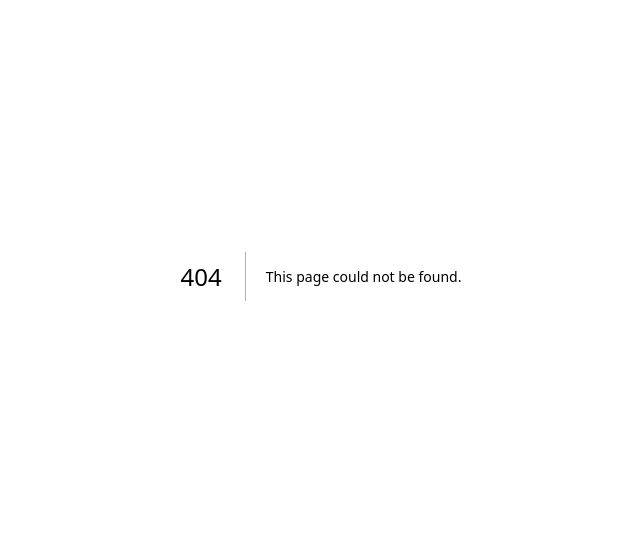
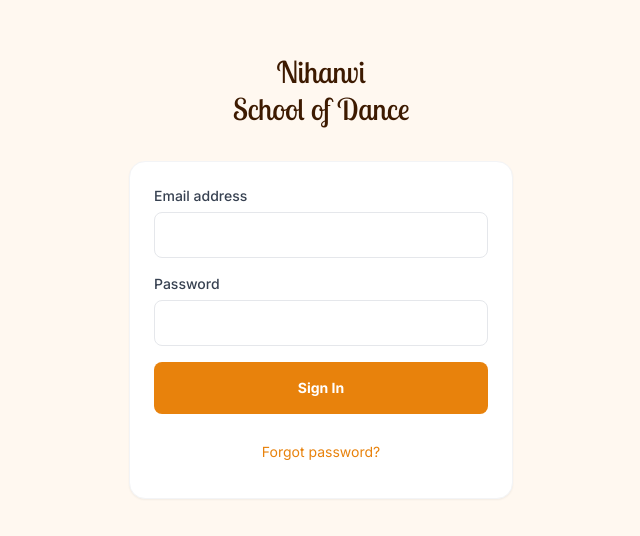
Before and after one commit to AneeshCodes/nihanvi-2.0, a Next.js app: page /login in a window 1280 px wide. Before the commit this address had no page. Shown: the part 124-660 px from the top of the page, without its empty margins (319-959 px from the left). Built offline with nearby package versions, Linux system fonts and the light colour scheme.

Commit message:
feat: login page with client-side signIn and role-based redirect

```diff
--- /dev/null
+++ b/src/app/(auth)/login/LoginForm.tsx
@@ -0,0 +1,112 @@
+// src/app/(auth)/login/LoginForm.tsx
+'use client'
+
+import { useState } from 'react'
+import { signIn, getSession } from 'next-auth/react'
+import { useRouter } from 'next/navigation'
+
+export function LoginForm() {
+  const router  = useRouter()
+  const [error,   setError]   = useState('')
+  const [loading, setLoading] = useState(false)
+
+  async function handleSubmit(e: React.FormEvent<HTMLFormElement>) {
+    e.preventDefault()
+    setError('')
+    setLoading(true)
+
+    const form     = e.currentTarget
+    const email    = (form.elements.namedItem('email')    as HTMLInputElement).value
+    const password = (form.elements.namedItem('password') as HTMLInputElement).value
+
+    const result = await signIn('credentials', { email, password, redirect: false })
+
+    if (result?.error) {
+      setError('Invalid email or password.')
+      setLoading(false)
+      return
+    }
+
+    // Read role from session to determine redirect target
+    const session = await getSession()
+    if (session?.user?.role === 'TEACHER') {
+      router.push('/dashboard')
+    } else {
+      router.push('/portal')
+    }
+  }
+
+  return (
+    <div className="bg-white rounded-2xl border border-gray-100 shadow-sm p-6">
+      {/* h2: layout's h1 is the logo above; card heading sits at h2 */}
+      <h2 className="sr-only">Sign in to Nihanvi School of Dance</h2>
+
+      <form onSubmit={handleSubmit} noValidate>
+        <div className="mb-4">
+          <label htmlFor="email" className="block text-sm font-medium text-gray-700 mb-1.5">
+            Email address
+          </label>
+          <input
+            id="email"
+            name="email"
+            type="email"
+            autoComplete="email"
+            required
+            className="w-full border border-gray-200 rounded-lg px-4 py-3 text-sm
+                       focus:outline-none focus:ring-2 focus:ring-brand-orange bg-white"
+          />
+        </div>
+
+        <div className="mb-4">
+          <label htmlFor="password" className="block text-sm font-medium text-gray-700 mb-1.5">
+            Password
+          </label>
+          <input
+            id="password"
+            name="password"
+            type="password"
+            autoComplete="current-password"
+            required
+            className="w-full border border-gray-200 rounded-lg px-4 py-3 text-sm
+                       focus:outline-none focus:ring-2 focus:ring-brand-orange bg-white"
+          />
+          {error && (
+            <p role="alert" className="mt-2 text-sm text-brand-red flex items-center gap-1.5">
+              <svg className="w-4 h-4 shrink-0" viewBox="0 0 20 20" fill="currentColor" aria-hidden="true">
+                <path fillRule="evenodd" d="M18 10a8 8 0 11-16 0 8 8 0 0116 0zm-7 4a1 1 0 11-2 0 1 1 0 012 0zm-1-9a1 1 0 00-1 1v4a1 1 0 102 0V6a1 1 0 00-1-1z" clipRule="evenodd" />
+              </svg>
+              {error}
+            </p>
+          )}
+        </div>
+
+        <button
+          type="submit"
+          disabled={loading}
+          className="w-full bg-brand-orange text-white font-bold py-4 rounded-lg text-sm
+                     hover:bg-brand-brown-mid transition-colors disabled:opacity-50
+                     flex items-center justify-center gap-2 min-h-[44px]"
+        >
+          {loading ? (
+            <>
+              <svg className="animate-spin h-4 w-4" xmlns="http://www.w3.org/2000/svg" fill="none" viewBox="0 0 24 24" aria-hidden="true">
+                <circle className="opacity-25" cx="12" cy="12" r="10" stroke="currentColor" strokeWidth="4" />
+                <path className="opacity-75" fill="currentColor" d="M4 12a8 8 0 018-8V0C5.373 0 0 5.373 0 12h4z" />
+              </svg>
+              <span>Signing in…</span>
+            </>
+          ) : 'Sign In'}
+        </button>
+      </form>
+
+      <div className="text-center mt-4">
+        <a
+          href="/forgot-password"
+          className="text-sm text-brand-orange hover:text-brand-brown-mid py-3 inline-block min-h-[44px] flex items-center justify-center"
+        >
+          Forgot password?
+        </a>
+      </div>
+    </div>
+  )
+}
--- /dev/null
+++ b/src/app/(auth)/login/page.tsx
@@ -0,0 +1,26 @@
+// src/app/(auth)/login/page.tsx
+import { Suspense } from 'react'
+import { LoginForm } from './LoginForm'
+
+export default function LoginPage({
+  searchParams,
+}: {
+  searchParams: { reset?: string }
+}) {
+  return (
+    <>
+      {/* Success banner — rendered server-side from searchParams */}
+      {searchParams.reset === 'success' && (
+        <div
+          role="status"
+          className="mb-4 rounded-lg bg-green-50 border border-green-200 text-green-800 px-4 py-3 text-sm"
+        >
+          Password updated. You can now sign in.
+        </div>
+      )}
+      <Suspense>
+        <LoginForm />
+      </Suspense>
+    </>
+  )
+}
```
